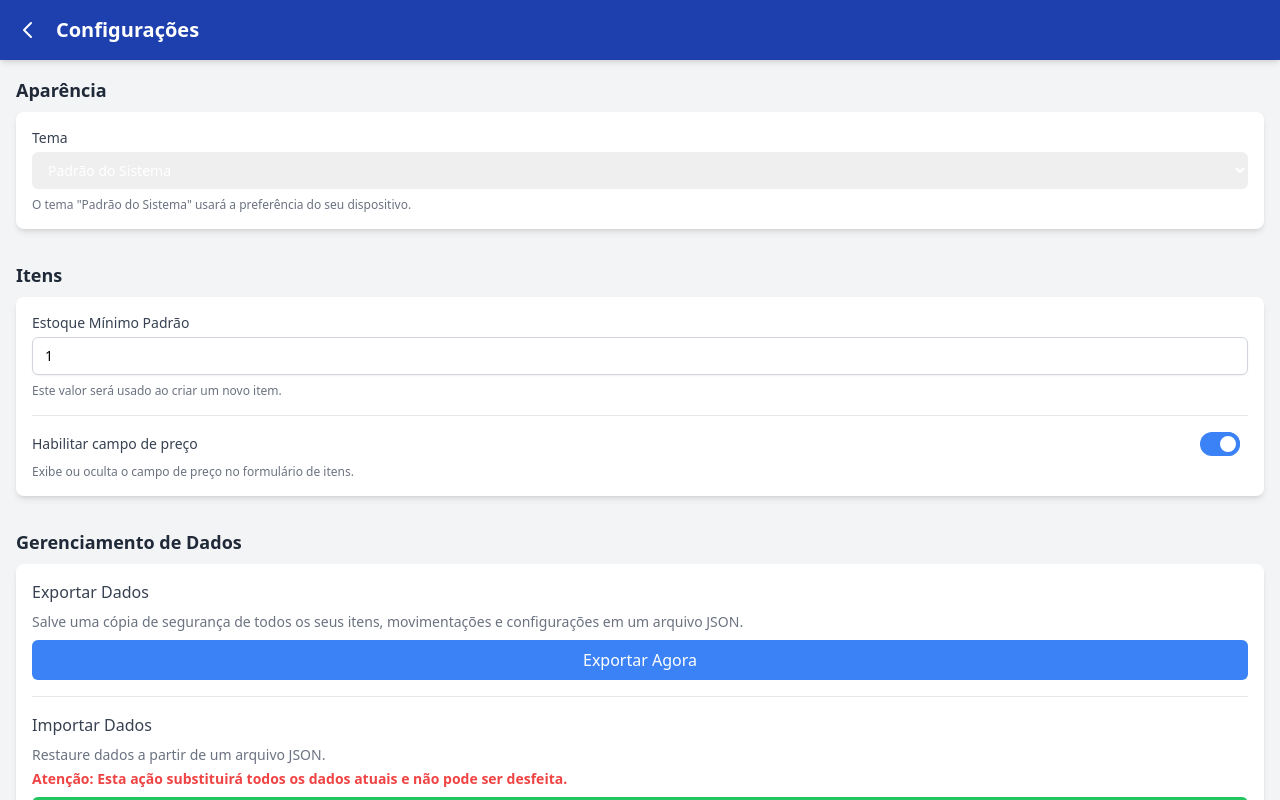
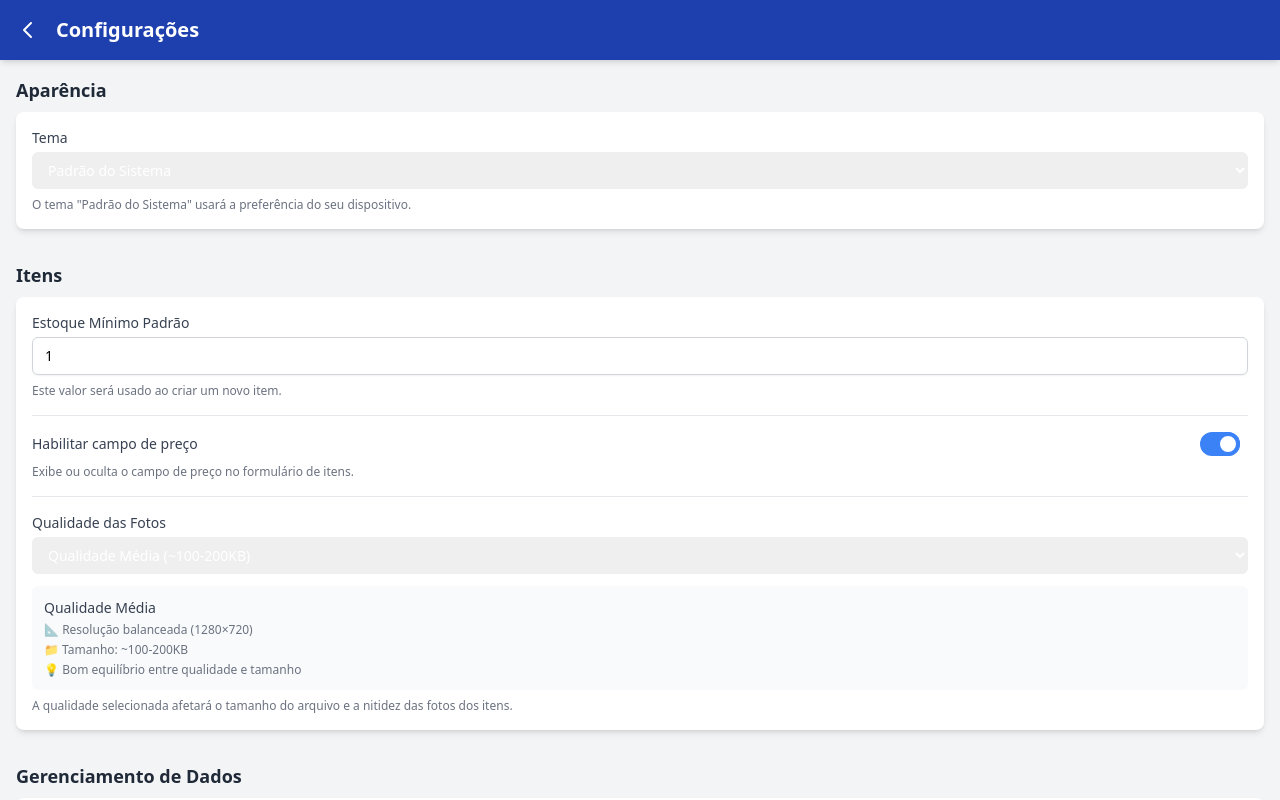
Before and after one commit to LeonardoConstantino/inventory-control-pwa, a React (Vite) app: page / in a window 1280 px wide. Both pictures are taken after a click on the button 1252 px from the left and 30 px from the top of the page. Built offline with nearby package versions, Linux system fonts and the light colour scheme.

Commit message:
feat: Adiciona configuração de qualidade de imagem e atualiza o gerenciamento de itens

```diff
--- a/App.tsx
+++ b/App.tsx
@@ -38,6 +38,7 @@ const AppContent: React.FC = () => {
     theme: Theme.SYSTEM,
     defaultMinStock: 1,
     isPriceEnabled: true,
+    imageQuality: 'medium'
   });
 
   const [currentPage, setCurrentPage] = useState<Page>(Page.INVENTORY);
@@ -381,8 +382,7 @@ const AppContent: React.FC = () => {
           onSave={handleSaveItem}
           onDelete={handleDeleteItem}
           onCancel={() => handleNavigate(itemToEdit ? Page.ITEM_DETAIL : Page.INVENTORY, { itemId: itemToEdit?.id })}
-          defaultMinStock={settings.defaultMinStock}
-          isPriceEnabled={settings.isPriceEnabled}
+          currentSettings={settings}
         />;
       case Page.ITEM_DETAIL:
         const item = items.find(i => i.id === pageContext.itemId);
--- a/index.html
+++ b/index.html
@@ -116,12 +116,12 @@
           navigator.serviceWorker.register('./sw.js').then(
             (registration) => {
               console.log(
-                'ServiceWorker registration successful with scope: ',
+                'Registro do ServiceWorker bem-sucedido com escopo: ',
                 registration.scope
               );
             },
             (err) => {
-              console.log('ServiceWorker registration failed: ', err);
+              console.log('Falha no registro do ServiceWorker: ', err);
             }
           );
         });
--- a/pages/ItemFormPage.tsx
+++ b/pages/ItemFormPage.tsx
@@ -1,5 +1,5 @@
 import React, { useState, useEffect } from 'react';
-import { Item, Page } from '../types';
+import { Item, AppSettings } from '../types';
 import CameraCapture from '../components/CameraCapture';
 import Modal from '../components/Modal';
 
@@ -8,8 +8,7 @@ interface ItemFormPageProps {
   onSave: (item: Item) => void;
   onDelete?: (itemId: string) => void;
   onCancel: () => void;
-  defaultMinStock: number;
-  isPriceEnabled: boolean;
+  currentSettings: AppSettings;
 }
 
 const ItemFormPage: React.FC<ItemFormPageProps> = ({
@@ -17,9 +16,9 @@ const ItemFormPage: React.FC<ItemFormPageProps> = ({
   onSave,
   onDelete,
   onCancel,
-  defaultMinStock,
-  isPriceEnabled,
+  currentSettings,
 }) => {
+  const { isPriceEnabled, imageQuality, defaultMinStock } = currentSettings;
   const [form, setForm] = useState(() => {
     if (itemToEdit) {
       return {
@@ -47,6 +46,7 @@ const ItemFormPage: React.FC<ItemFormPageProps> = ({
 
   const [isConfirmOpen, setIsConfirmOpen] = useState(false);
   const [itemToDelete, setItemToDelete] = useState<string | null>(null);
+
 
   const updateField = (field: keyof typeof form, value: any) =>
     setForm((prev) => ({ ...prev, [field]: value }));
@@ -92,6 +92,7 @@ const ItemFormPage: React.FC<ItemFormPageProps> = ({
         <CameraCapture
           onCapture={(img) => updateField('photo', img)}
           initialImage={form.photo}
+          imageQuality={imageQuality}
         />
 
         <div>
--- a/pages/SettingsPage.tsx
+++ b/pages/SettingsPage.tsx
@@ -1,6 +1,5 @@
 import React from 'react';
-import { AppSettings, Theme } from '../types';
-
+import { AppSettings, Theme, ImageQuality } from '../types';
 interface SettingsPageProps {
   currentSettings: AppSettings;
   onSettingsChange: (newSettings: AppSettings) => void;
@@ -8,7 +7,37 @@ interface SettingsPageProps {
   onImportData: (event: React.ChangeEvent<HTMLInputElement>) => void;
 }
 
-const SettingsPage: React.FC<SettingsPageProps> = ({ currentSettings, onSettingsChange, onExportData, onImportData }) => {
+/**
+ * Configurações de qualidade para exibição ao usuário
+ * Incluem informações técnicas e estimativas de tamanho
+ */
+const IMAGE_QUALITY_OPTIONS = {
+  high: {
+    label: 'Alta Qualidade',
+    description: 'Máxima resolução (1920×1080)',
+    fileSize: '~200-400KB',
+    usage: 'Melhor para detalhes finos, mas ocupa mais espaço',
+  },
+  medium: {
+    label: 'Qualidade Média',
+    description: 'Resolução balanceada (1280×720)',
+    fileSize: '~100-200KB',
+    usage: 'Bom equilíbrio entre qualidade e tamanho',
+  },
+  low: {
+    label: 'Qualidade Básica',
+    description: 'Resolução reduzida (854×480)',
+    fileSize: '~50-100KB',
+    usage: 'Economiza espaço, mas perde detalhes',
+  },
+} as const;
+
+const SettingsPage: React.FC<SettingsPageProps> = ({
+  currentSettings,
+  onSettingsChange,
+  onExportData,
+  onImportData,
+}) => {
   const handleThemeChange = (e: React.ChangeEvent<HTMLSelectElement>) => {
     onSettingsChange({
       ...currentSettings,
@@ -31,13 +60,31 @@ const SettingsPage: React.FC<SettingsPageProps> = ({ currentSettings, onSettings
     });
   };
 
+  /**
+   * Manipula mudanças na configuração de qualidade de imagem
+   * Atualiza as configurações globais do aplicativo
+   */
+  const handleImageQualityChange = (
+    e: React.ChangeEvent<HTMLSelectElement>
+  ) => {
+    onSettingsChange({
+      ...currentSettings,
+      imageQuality: e.target.value as ImageQuality,
+    });
+  };
+
   return (
     <div className="p-4 space-y-8">
-      {/* Seção de Aparência (Inalterada) */}
+      {/* Seção de Aparência */}
       <section>
-        <h2 className="text-lg font-semibold text-gray-800 dark:text-gray-100 mb-2">Aparência</h2>
+        <h2 className="text-lg font-semibold text-gray-800 dark:text-gray-100 mb-2">
+          Aparência
+        </h2>
         <div className="bg-white dark:bg-gray-800 p-4 rounded-lg shadow-md">
-          <label htmlFor="theme-select" className="block text-sm font-medium text-gray-700 dark:text-gray-300">
+          <label
+            htmlFor="theme-select"
+            className="block text-sm font-medium text-gray-700 dark:text-gray-300"
+          >
             Tema
           </label>
           <select
@@ -56,12 +103,18 @@ const SettingsPage: React.FC<SettingsPageProps> = ({ currentSettings, onSettings
         </div>
       </section>
 
-      {/* Seção de Itens (Inalterada) */}
+      {/* Seção de Itens com Qualidade de Imagem */}
       <section>
-        <h2 className="text-lg font-semibold text-gray-800 dark:text-gray-100 mb-2">Itens</h2>
+        <h2 className="text-lg font-semibold text-gray-800 dark:text-gray-100 mb-2">
+          Itens
+        </h2>
         <div className="bg-white dark:bg-gray-800 p-4 rounded-lg shadow-md divide-y divide-gray-200 dark:divide-gray-700">
-          <div>
-            <label htmlFor="default-min-stock" className="block text-sm font-medium text-gray-700 dark:text-gray-300">
+          {/* Estoque Mínimo Padrão */}
+          <div className="pb-4">
+            <label
+              htmlFor="default-min-stock"
+              className="block text-sm font-medium text-gray-700 dark:text-gray-300"
+            >
               Estoque Mínimo Padrão
             </label>
             <input
@@ -72,13 +125,18 @@ const SettingsPage: React.FC<SettingsPageProps> = ({ currentSettings, onSettings
               min="0"
               className="mt-1 block w-full px-3 py-2 border border-gray-300 rounded-md shadow-sm focus:outline-none focus:ring-primary focus:border-primary sm:text-sm dark:bg-gray-700 dark:border-gray-600 dark:text-white"
             />
-            <p className="mt-2 mb-4 text-xs text-gray-500 dark:text-gray-400">
+            <p className="mt-2 text-xs text-gray-500 dark:text-gray-400">
               Este valor será usado ao criar um novo item.
             </p>
           </div>
-          <div className="pt-4">
+
+          {/* Toggle de Preço */}
+          <div className="py-4">
             <div className="flex justify-between items-center">
-                <label htmlFor="price-enabled-toggle" className="text-sm font-medium text-gray-700 dark:text-gray-300 pr-4">
+              <label
+                htmlFor="price-enabled-toggle"
+                className="text-sm font-medium text-gray-700 dark:text-gray-300 pr-4"
+              >
                 Habilitar campo de preço
               </label>
               <div className="relative inline-block w-10 mr-2 align-middle select-none transition duration-200 ease-in">
@@ -90,12 +148,74 @@ const SettingsPage: React.FC<SettingsPageProps> = ({ currentSettings, onSettings
                   onChange={handlePriceToggleChange}
                   className="toggle-checkbox absolute block w-6 h-6 rounded-full bg-white border-4 appearance-none cursor-pointer"
                 />
-                    <label htmlFor="price-enabled-toggle" className="toggle-label block overflow-hidden h-6 rounded-full bg-gray-300 dark:bg-gray-600 cursor-pointer"></label>
+                <label
+                  htmlFor="price-enabled-toggle"
+                  className="toggle-label block overflow-hidden h-6 rounded-full bg-gray-300 dark:bg-gray-600 cursor-pointer"
+                ></label>
               </div>
             </div>
             <p className="mt-2 text-xs text-gray-500 dark:text-gray-400">
               Exibe ou oculta o campo de preço no formulário de itens.
             </p>
+          </div>
+
+          {/* Nova Seção: Qualidade de Imagem */}
+          <div className="pt-4">
+            <label
+              htmlFor="image-quality-select"
+              className="block text-sm font-medium text-gray-700 dark:text-gray-300"
+            >
+              Qualidade das Fotos
+            </label>
+            <select
+              id="image-quality-select"
+              value={currentSettings.imageQuality}
+              onChange={handleImageQualityChange}
+              className="mt-1 block w-full pl-3 pr-10 py-2 text-base border-gray-300 focus:outline-none focus:ring-primary focus:border-primary sm:text-sm rounded-md dark:bg-gray-700 dark:border-gray-600 dark:text-white"
+            >
+              {Object.entries(IMAGE_QUALITY_OPTIONS).map(([value, config]) => (
+                <option key={value} value={value}>
+                  {config.label} ({config.fileSize})
+                </option>
+              ))}
+            </select>
+
+            {/* Informações detalhadas sobre a qualidade selecionada */}
+            <div className="mt-3 p-3 bg-gray-50 dark:bg-gray-700 rounded-md">
+              <div className="text-sm text-gray-700 dark:text-gray-300">
+                <div className="font-medium mb-1">
+                  {IMAGE_QUALITY_OPTIONS[currentSettings.imageQuality].label}
+                </div>
+                <div className="text-xs text-gray-500 dark:text-gray-400 space-y-1">
+                  <div>
+                    📐{' '}
+                    {
+                      IMAGE_QUALITY_OPTIONS[currentSettings.imageQuality]
+                        .description
+                    }
+                  </div>
+                  <div>
+                    📁 Tamanho:{' '}
+                    {
+                      IMAGE_QUALITY_OPTIONS[currentSettings.imageQuality]
+                        .fileSize
+                    }
+                  </div>
+                  <div>
+                    💡{' '}
+                    {IMAGE_QUALITY_OPTIONS[currentSettings.imageQuality].usage}
+                  </div>
+                </div>
+              </div>
+            </div>
+
+            <p className="mt-2 text-xs text-gray-500 dark:text-gray-400">
+              A qualidade selecionada afetará o tamanho do arquivo e a nitidez
+              das fotos dos itens.
+            </p>
+          </div>
+
+          {/* Estilos CSS para o toggle (mantidos) */}
           <style>{`
             .toggle-checkbox:checked {
               right: 0;
@@ -106,18 +226,22 @@ const SettingsPage: React.FC<SettingsPageProps> = ({ currentSettings, onSettings
             }
           `}</style>
         </div>
-        </div>
       </section>
 
+      {/* Seção de Gerenciamento de Dados */}
       <section>
-        <h2 className="text-lg font-semibold text-gray-800 dark:text-gray-100 mb-2">Gerenciamento de Dados</h2>
+        <h2 className="text-lg font-semibold text-gray-800 dark:text-gray-100 mb-2">
+          Gerenciamento de Dados
+        </h2>
         <div className="bg-white dark:bg-gray-800 p-4 rounded-lg shadow-md divide-y divide-gray-200 dark:divide-gray-700">
-
           {/* Sub-seção para Exportação */}
           <div className="pb-4">
-            <h3 className="text-md font-medium text-gray-700 dark:text-gray-300">Exportar Dados</h3>
+            <h3 className="text-md font-medium text-gray-700 dark:text-gray-300">
+              Exportar Dados
+            </h3>
             <p className="text-sm text-gray-500 dark:text-gray-400 my-2">
-              Salve uma cópia de segurança de todos os seus itens, movimentações e configurações em um arquivo JSON.
+              Salve uma cópia de segurança de todos os seus itens, movimentações
+              e configurações em um arquivo JSON.
             </p>
             <button
               onClick={onExportData}
@@ -129,11 +253,14 @@ const SettingsPage: React.FC<SettingsPageProps> = ({ currentSettings, onSettings
 
           {/* Sub-seção para Importação */}
           <div className="pt-4">
-            <h3 className="text-md font-medium text-gray-700 dark:text-gray-300">Importar Dados</h3>
+            <h3 className="text-md font-medium text-gray-700 dark:text-gray-300">
+              Importar Dados
+            </h3>
             <p className="text-sm text-gray-500 dark:text-gray-400 my-2">
               Restaure dados a partir de um arquivo JSON.
               <span className="block font-bold text-red-500 mt-1">
-                Atenção: Esta ação substituirá todos os dados atuais e não pode ser desfeita.
+                Atenção: Esta ação substituirá todos os dados atuais e não pode
+                ser desfeita.
               </span>
             </p>
             {/* Input de arquivo oculto, que será acionado pelo label */}
--- a/types.ts
+++ b/types.ts
@@ -37,10 +37,13 @@ export enum Theme {
   SYSTEM = 'system',
 }
 
+export type ImageQuality = 'high' | 'medium' | 'low';
+
 export interface AppSettings {
   theme: Theme;
   defaultMinStock: number;
   isPriceEnabled: boolean;
+  imageQuality: ImageQuality;
 }
 
 export enum ToastType {
```
Lines whose indentation alone changed are shown as unchanged.
